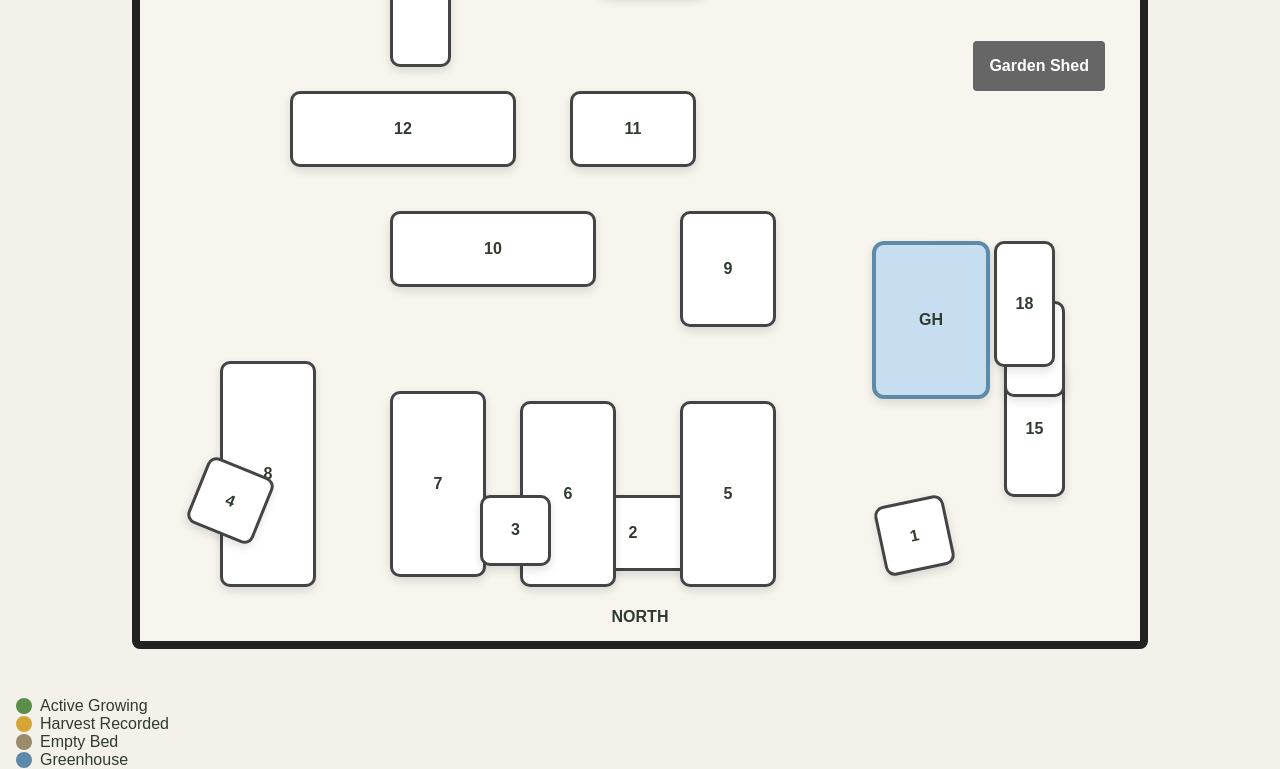
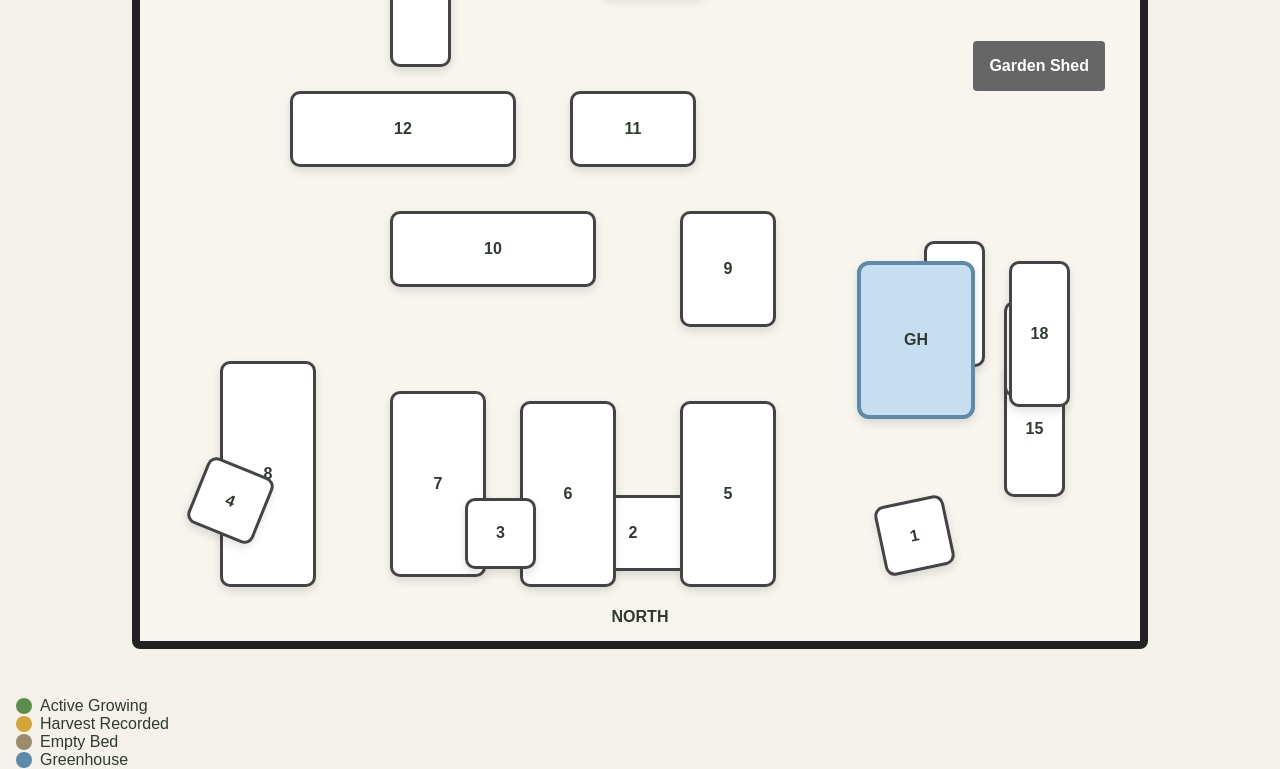
Before and after one commit to mak-apps/maks-garden, a plain HTML site: page index.html in a window 1280 px wide. Shown: the part 526-1295 px from the top of the page. Drawn offline with Linux system fonts and the light colour scheme; no server answers.

Commit message:
Fine tune greenhouse cluster

```diff
--- a/style.css
+++ b/style.css
@@ -335,8 +335,8 @@ form button:hover {
 }
 
 .bed-3 {
-  bottom: 75px;
-  left: 340px;
+  bottom: 72px;
+  left: 325px;
 
   width: 65px;
   height: 65px;
@@ -356,8 +356,8 @@ form button:hover {
 /* GREENHOUSE */
 
 .greenhouse-map {
-  top: 500px;
-  right: 150px;
+  top: 520px;
+  right: 165px;
 
   width: 110px;
   height: 150px;
@@ -434,10 +434,11 @@ form button:hover {
 }
 
 .pot-18 {
-  top: 500px;
-  right: 85px;
+  top: 520px;
+  right: 70px;
+
   width: 55px;
-  height: 120px;
+  height: 140px;
 }
 
 .map-label {
```
